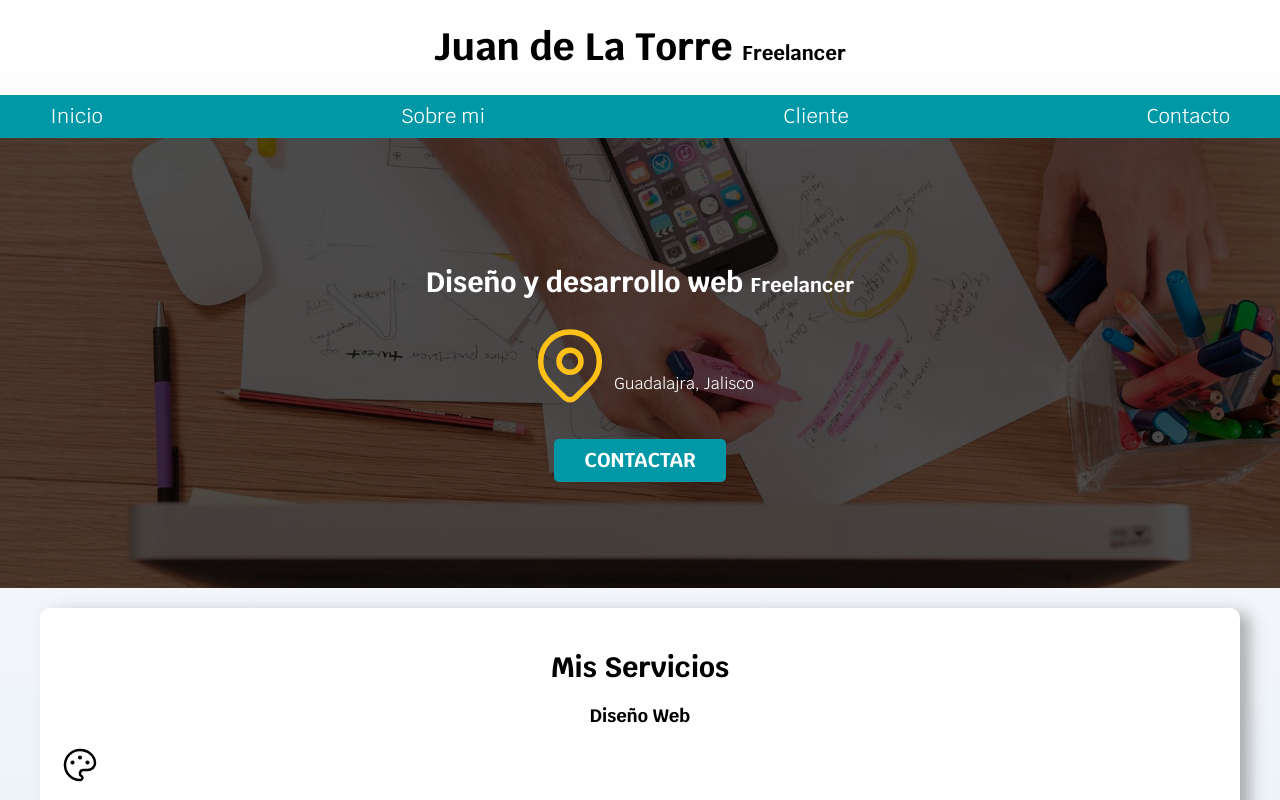
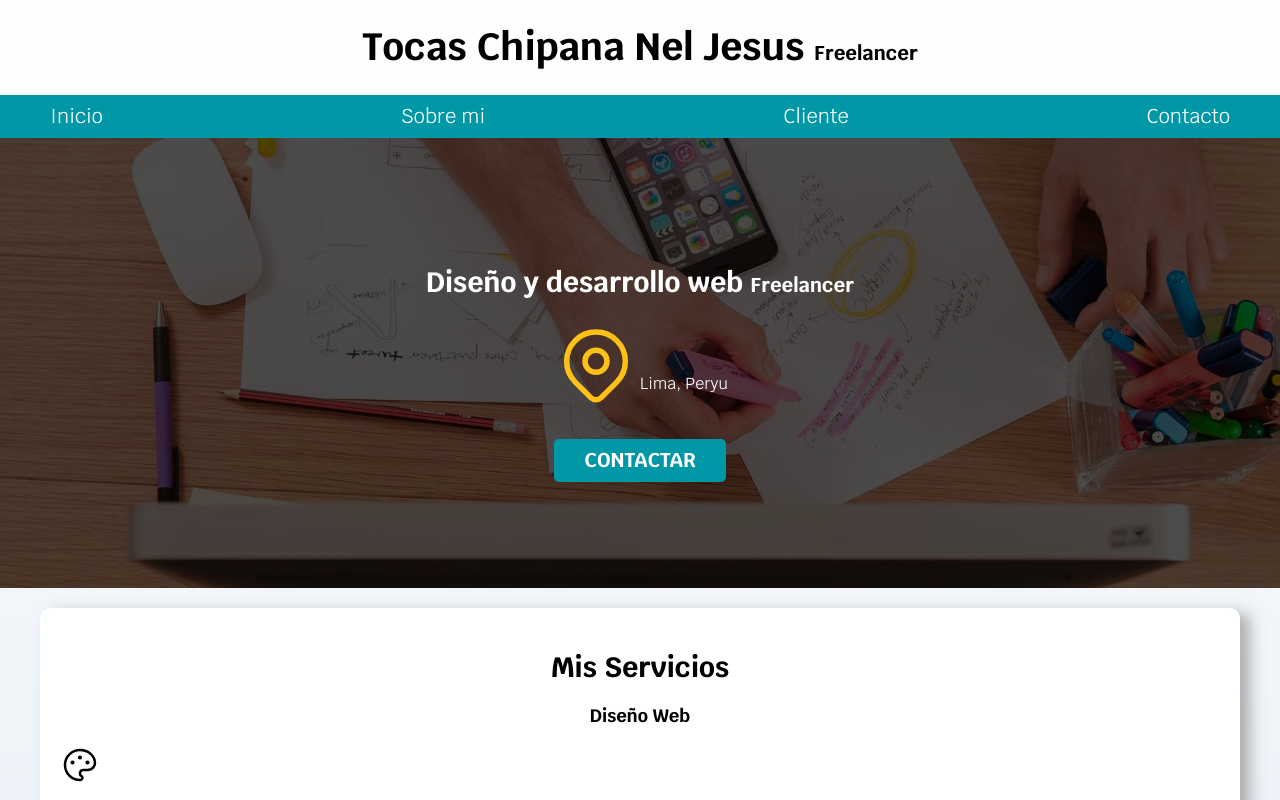
Before and after one commit to beltocas/Freelancer, a plain HTML site: page index.html in a window 1280 px wide. Shown: the top 800 px of the page. Drawn offline with Linux system fonts and the light colour scheme.

Commit message:
nombre cambio

```diff
--- a/index.html
+++ b/index.html
@@ -15,7 +15,7 @@
 
 <body>
     <header>
-        <h1 class="titulo">Juan de La Torre <span>Freelancer</span></h1>
+        <h1 class="titulo">Tocas Chipana Nel Jesus <span>Freelancer</span></h1>
     </header>
 
     <div class="nav-bg">
@@ -39,7 +39,7 @@
                     <path d="M17.657 16.657l-4.243 4.243a2 2 0 0 1 -2.827 0l-4.244 -4.243a8 8 0 1 1 11.314 0z" />
                 </svg>
 
-                <p>Guadalajra, Jalisco</p>
+                <p>Lima, Peryu</p>
             </div>
 
 
```
